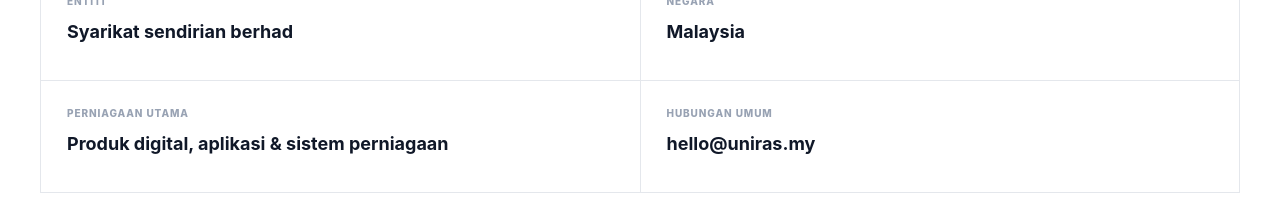
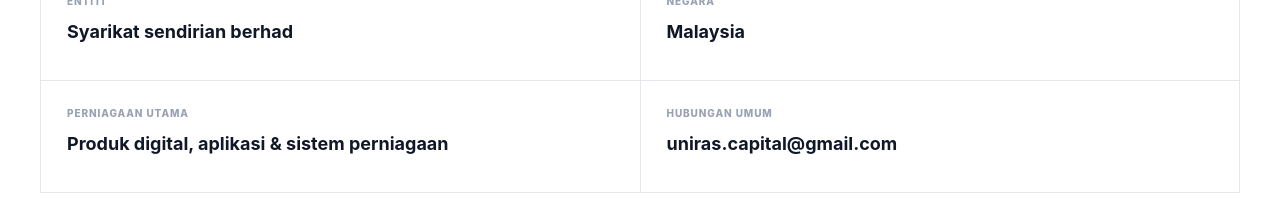
Before and after one commit to kaerogroup/uniras-corporate, a Next.js app: page /bm/vendor in a window 1280 px wide. Shown: the part 800-1023 px from the top of the page. Built offline with nearby package versions, Linux system fonts and the light colour scheme.

Commit message:
fix(web): use current UNIRAS contact email

```diff
--- a/app/bm/vendor/page.tsx
+++ b/app/bm/vendor/page.tsx
@@ -25,11 +25,11 @@ export default function VendorMalayPage() {
   return <main>
     <header className="site-header shell"><a className="brand" href="/bm" aria-label="Laman utama UNIRAS"><span className="brand-mark">U</span><span>UNIRAS</span></a><nav aria-label="Navigasi halaman vendor"><a href="/bm">Profil syarikat</a><span className="language-switch"><a href="/vendor">EN</a><span className="active">BM</span></span></nav></header>
     <section className={`${styles.hero} shell`}><div className="eyebrow">Perolehan & Onboarding Vendor</div><h1>Maklumat pendaftaran vendor.</h1><p>Maklumat korporat utama untuk pasukan perolehan yang menilai atau mendaftarkan UNIRAS SDN. BHD. sebagai vendor teknologi. Dokumen sensitif dibekalkan melalui saluran persendirian yang sesuai dan tidak diterbitkan di laman awam.</p></section>
-    <section className={`${styles.section} shell`}><div className="section-kicker">Maklumat korporat</div><div className={styles.facts}><div><span>Nama sah syarikat</span><strong>UNIRAS SDN. BHD.</strong></div><div><span>No. pendaftaran</span><strong>1478108T / 202201032411</strong></div><div><span>Entiti</span><strong>Syarikat sendirian berhad</strong></div><div><span>Negara</span><strong>Malaysia</strong></div><div><span>Perniagaan utama</span><strong>Produk digital, aplikasi & sistem perniagaan</strong></div><div><span>Hubungan umum</span><strong>hello@uniras.my</strong></div></div></section>
+    <section className={`${styles.section} shell`}><div className="section-kicker">Maklumat korporat</div><div className={styles.facts}><div><span>Nama sah syarikat</span><strong>UNIRAS SDN. BHD.</strong></div><div><span>No. pendaftaran</span><strong>1478108T / 202201032411</strong></div><div><span>Entiti</span><strong>Syarikat sendirian berhad</strong></div><div><span>Negara</span><strong>Malaysia</strong></div><div><span>Perniagaan utama</span><strong>Produk digital, aplikasi & sistem perniagaan</strong></div><div><span>Hubungan umum</span><strong>uniras.capital@gmail.com</strong></div></div></section>
     <section className={`${styles.section} ${styles.soft}`}><div className="shell"><div className="section-kicker">Kesediaan perolehan</div><div className={styles.heading}><h2>Maklumat awam yang jelas. Dokumen persendirian yang terkawal.</h2><p>Pasukan perolehan boleh menilai kesesuaian vendor dengan pantas tanpa mendedahkan maklumat korporat, perbankan atau peribadi yang sensitif.</p></div><div className={styles.readiness}>{readiness.map(([title,status,body])=><article key={title}><div><span>{status}</span></div><h3>{title}</h3><p>{body}</p></article>)}</div></div></section>
     <section className={`${styles.section} shell`}><div className="section-kicker">Kategori vendor</div><div className={styles.heading}><h2>Perkhidmatan teknologi yang mudah dipetakan oleh perolehan.</h2><p>Kategori menggunakan bahasa perolehan yang lazim supaya UNIRAS boleh diklasifikasikan secara konsisten dalam sistem vendor.</p></div><div className={styles.tags}>{categories.map((item)=><span key={item}>{item}</span>)}</div></section>
     <section className={`${styles.section} shell`}><div className="section-kicker">Dokumen & pematuhan</div><div className={styles.heading}><h2>Dokumen korporat tersedia untuk semakan wajar.</h2><p>Kami tidak menerbitkan maklumat perbankan, pengenalan peribadi atau dokumen statutori sulit di laman web awam.</p></div><div className={styles.documents}>{documents.map(([name,status])=><div key={name}><strong>{name}</strong><span>{status}</span></div>)}</div></section>
-    <section className={`${styles.section} ${styles.note}`}><div className={`shell ${styles.noteInner}`}><div><div className="section-kicker">Hubungan perolehan</div><h2>Perlu daftarkan UNIRAS dalam sistem vendor anda?</h2><p>Hantar borang pendaftaran, senarai semak dokumen atau keperluan perolehan. Kami akan membalas dengan maklumat korporat berkaitan melalui saluran yang sesuai.</p></div><a className="button primary" href="mailto:hello@uniras.my?subject=Pendaftaran%20Vendor%20-%20UNIRAS%20SDN.%20BHD.">Minta dokumen vendor</a></div></section>
+    <section className={`${styles.section} ${styles.note}`}><div className={`shell ${styles.noteInner}`}><div><div className="section-kicker">Hubungan perolehan</div><h2>Perlu daftarkan UNIRAS dalam sistem vendor anda?</h2><p>Hantar borang pendaftaran, senarai semak dokumen atau keperluan perolehan. Kami akan membalas dengan maklumat korporat berkaitan melalui saluran yang sesuai.</p></div><a className="button primary" href="mailto:uniras.capital@gmail.com?subject=Pendaftaran%20Vendor%20-%20UNIRAS%20SDN.%20BHD.">Minta dokumen vendor</a></div></section>
     <footer className="footer shell"><div className="brand"><span className="brand-mark">U</span><span>UNIRAS</span></div><p>UNIRAS SDN. BHD.<br/>No. Pendaftaran 1478108T / 202201032411</p><p>Produk Digital · Aplikasi · Sistem Perniagaan</p><p>© 2026 UNIRAS SDN. BHD.</p></footer>
   </main>;
 }
```
